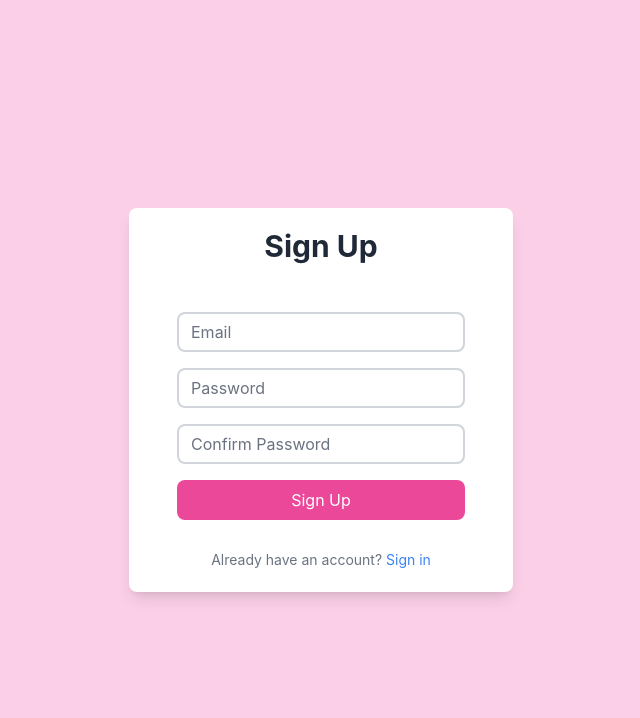
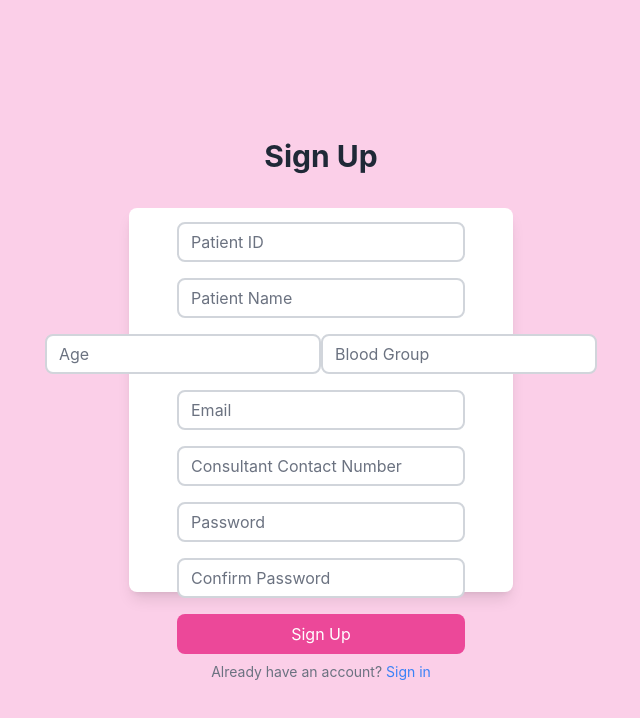
Before and after one commit to RithikRaj64/metabot, a React (Create React App) app: page /signup in a window 1280 px wide. Shown: the top 718 px of the page, without its empty margins (319-959 px from the left). Built offline with nearby package versions, Linux system fonts and the light colour scheme; the HTML template or start-up script is replaced by a standard one.

Commit message:
added fields

```diff
--- a/src/Components/SignUp.js
+++ b/src/Components/SignUp.js
@@ -75,7 +75,7 @@ function Form() {
         }
     }
 
-    function pwValidate(pw){
+    function pwValidate(pw) {
         let strength = 0;
         if (pw.match(/(?=.*[a-z])/)) {
             strength++;
@@ -115,11 +115,41 @@ function Form() {
                 <h1 className="text-3xl font-bold text-gray-800 mt-5">Sign Up</h1>
                 <div className="flex flex-col justify-center items-center mt-8">
                     <input
+                        type="text"
+                        placeholder="Patient ID"
+                        className="w-72 h-10 rounded-lg border-2 border-gray-300 focus:outline-none focus:border-pink-500 mt-4"
+                    />
+                    <input
+                        type="text"
+                        placeholder="Patient Name"
+                        className="w-72 h-10 rounded-lg border-2 border-gray-300 focus:outline-none focus:border-pink-500 mt-4"
+                    />
+                    {/* Age and blood group */}
+                    <div className="flex flex-row justify-between items-center">
+                        <input
+                            type="number"
+                            placeholder="Age"
+                            className="w-32 h-10 rounded-lg border-2 border-gray-300 focus:outline-none focus:border-pink-500 mt-4"
+                        />
+                        <input
+                            type="text"
+                            placeholder="Blood Group"
+                            className="w-32 h-10 rounded-lg border-2 border-gray-300 focus:outline-none focus:border-pink-500 mt-4"
+                        />
+                    </div>
+                    <input
                         type="email"
                         placeholder="Email"
                         className="w-72 h-10 rounded-lg border-2 border-gray-300 focus:outline-none focus:border-pink-500 mt-4"
                         onChange={handleUn}
                     />
+                    <input
+                        type="tel"
+                        placeholder="Consultant Contact Number"
+                        className="w-72 h-10 rounded-lg border-2 border-gray-300 focus:outline-none focus:border-pink-500 mt-4"
+                        onChange={handleUn}
+                    />
+
                     <input
                         type="password"
                         placeholder="Password"
```
